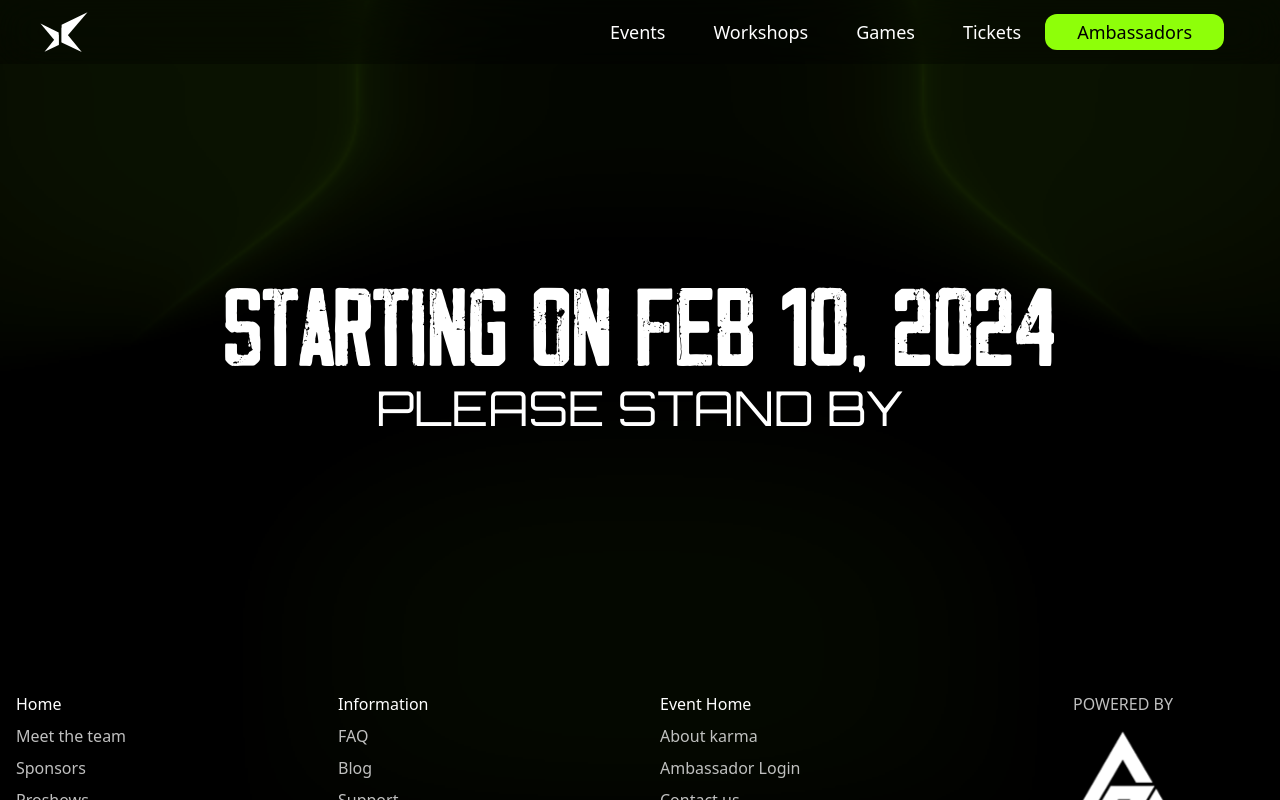
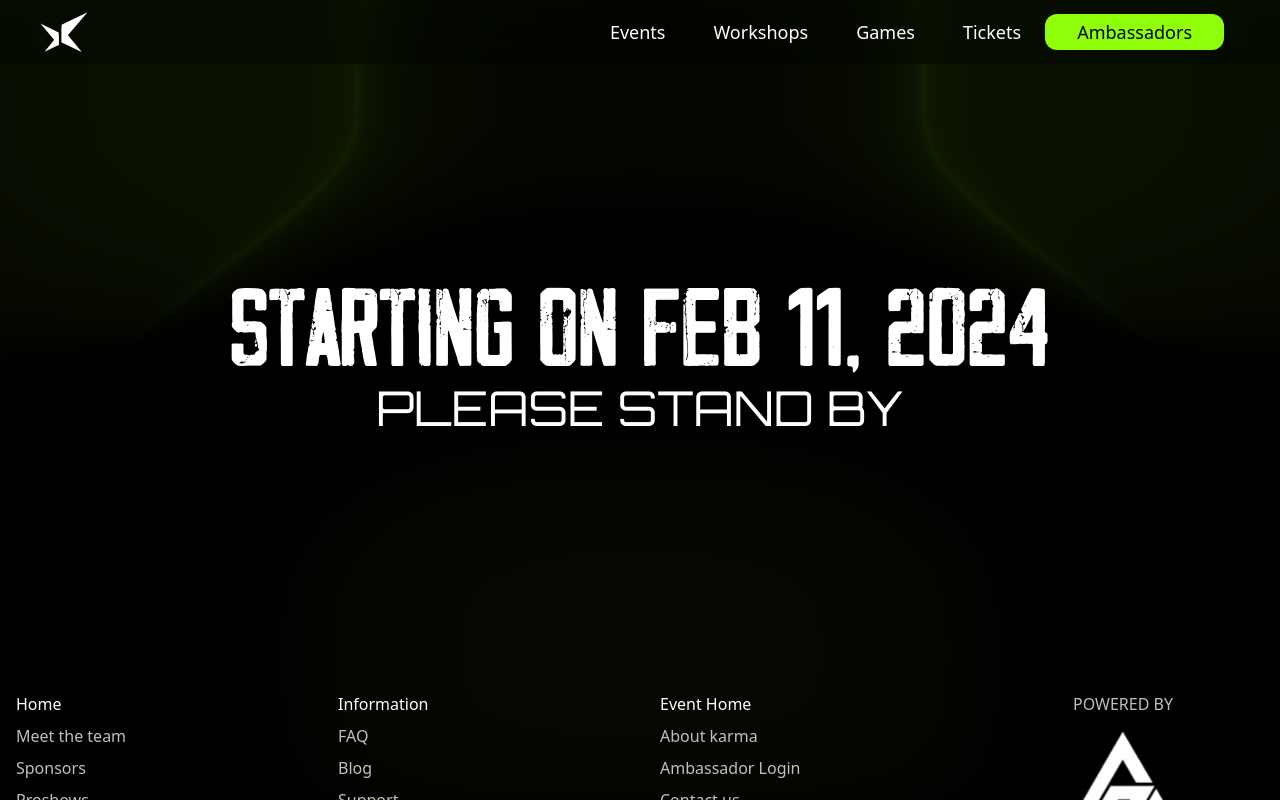
Before and after one commit to TinkerHubKMCTCE/Karma24, a React (Vite) app: page /stand-by in a window 1280 px wide. Shown: the top 800 px of the page. Built offline with nearby package versions, Linux system fonts and the light colour scheme.

Commit message:
Update StartingSoon.jsx

```diff
--- a/src/views/StartingSoon.jsx
+++ b/src/views/StartingSoon.jsx
@@ -9,7 +9,7 @@ const StartingSoon = () => {
   return (
     <div className="flex flex-col justify-center items-center py-56 px-4">
       <h1 className="text-7xl sm:text-8xl font-retroTeam uppercase text-center">
-        Starting on Feb 10, 2024
+        Starting on Feb 11, 2024
       </h1>
       <p className="text-4xl sm:text-5xl font-orbitron uppercase text-center">
         Please Stand By
```
